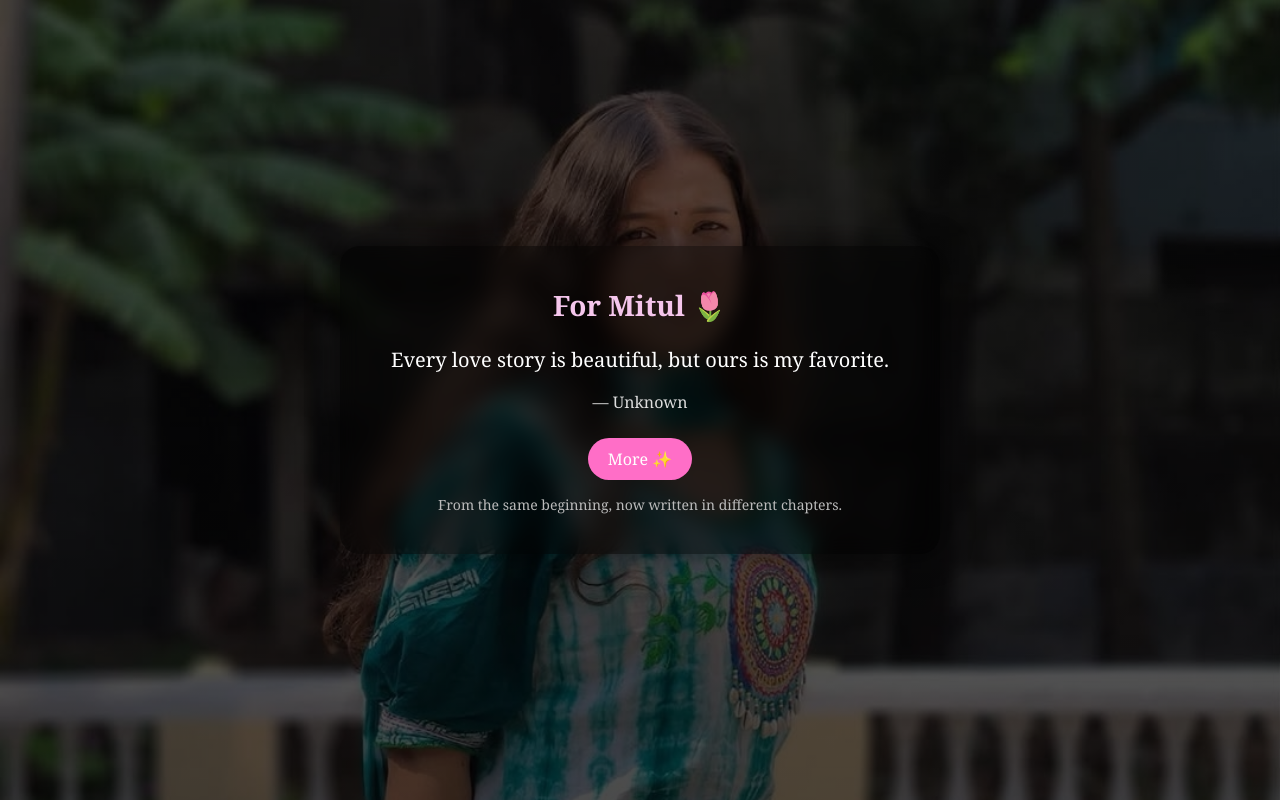
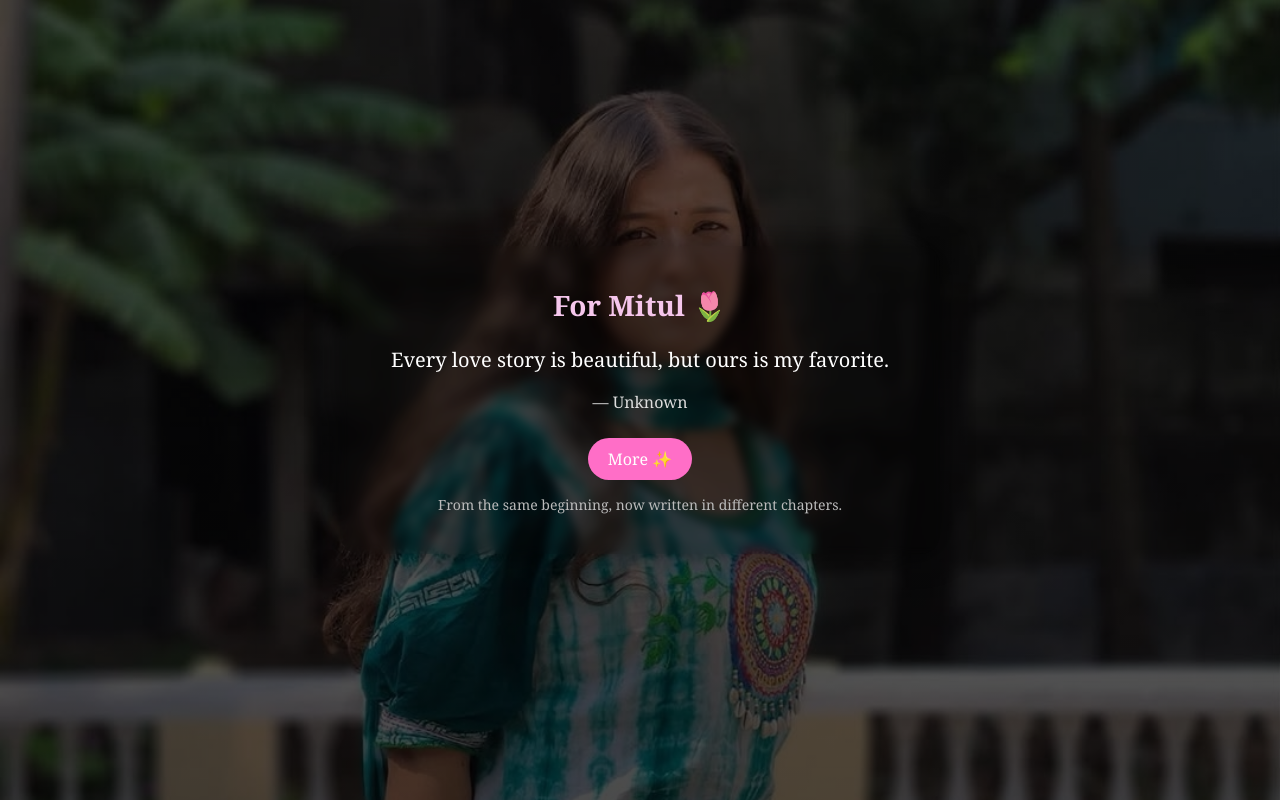
Before and after one commit to RantuSamadder/Mitul, a plain HTML site: page index.html in a window 1280 px wide. Drawn offline with Linux system fonts and the light colour scheme.

Commit message:
Update index.html

```diff
--- a/index.html
+++ b/index.html
@@ -30,12 +30,12 @@
     }
 
     .container {
-        background: rgba(0, 0, 0, 0.5);
+        background: rgba(0, 0, 0, 0.25);
         padding: 40px;
         border-radius: 20px;
         width: 80%;
         max-width: 600px;
-        backdrop-filter: blur(10px);
+        backdrop-filter: blur(5px);
         box-shadow: 0 0 30px rgba(0,0,0,0.5);
     }
 
```
